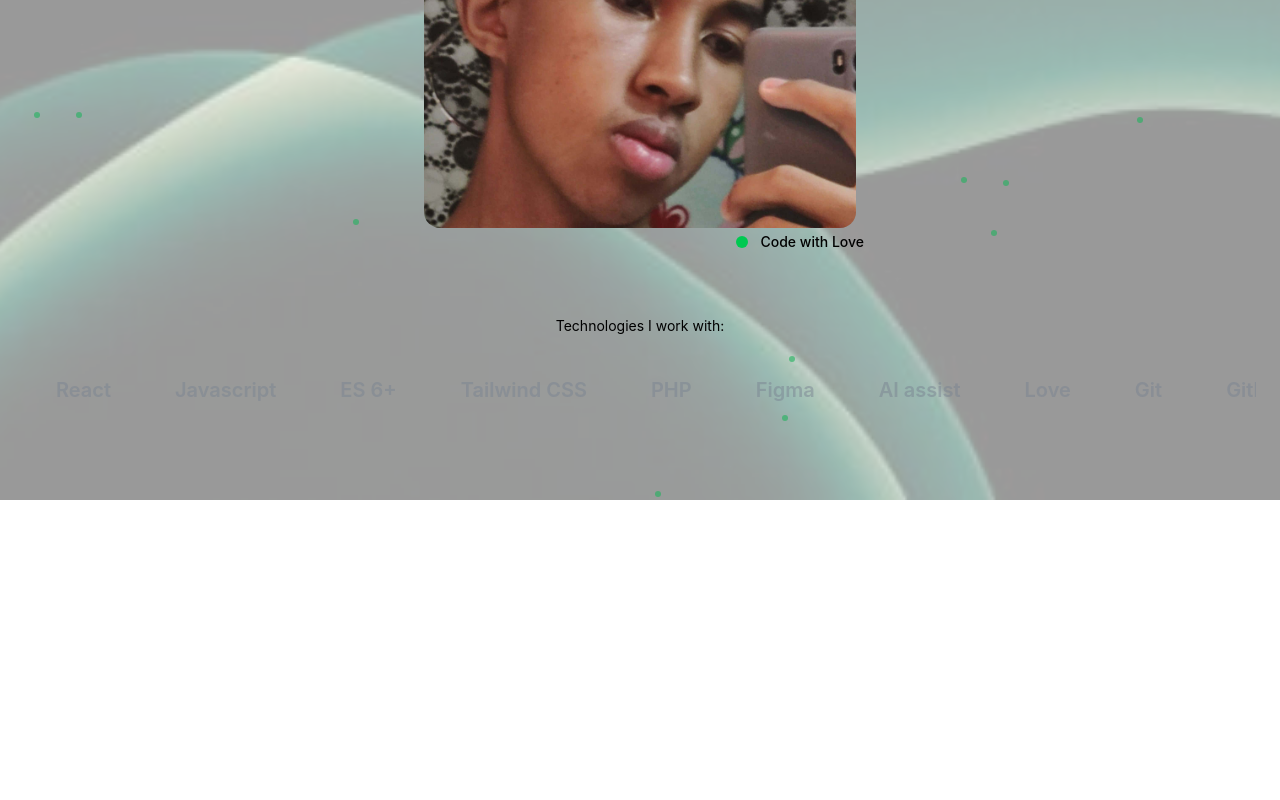
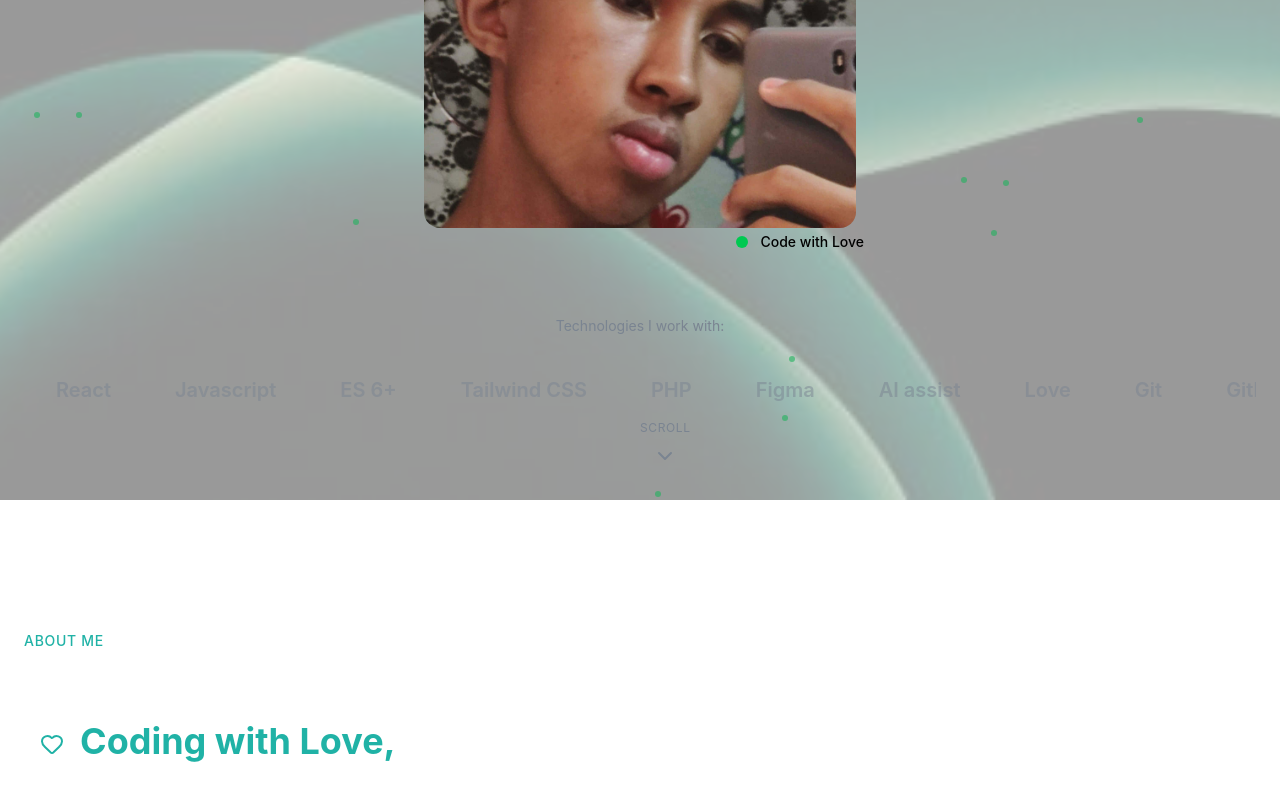
Before and after one commit to PiouPiouXt/Portfolio, a React app: page / in a window 1280 px wide. Shown: the part 893-1693 px from the top of the page. Before the commit the page ends 1393 px from the top, so only its background shows below. Built offline with nearby package versions, Linux system fonts and the light colour scheme; the HTML template or start-up script is replaced by a standard one.

Commit message:
finishing skills and debute about section

```diff
--- a/src/layout/Navbar.jsx
+++ b/src/layout/Navbar.jsx
@@ -1,5 +1,5 @@
 import { Button } from "@/components/Button";
-import { useState } from "react";
+import { useState, useEffect } from "react";
 import { Menu, X } from "lucide-react";
 const navLinks = [
   { href: "#about", label: "About" },
@@ -11,10 +11,21 @@ const navLinks = [
 export const Navbar = () => {
 
   const [isMobileMenuOpen, setIsMobileMenuOpen] = useState(false);
+  const [isScrolled, setIsScrolled] = useState(false);
 
+  useEffect(() => {
+    const handleScroll = () => {
+      window.scrollY > 0 ? setIsScrolled(true) : setIsScrolled(false);
+    };
+
+    window.addEventListener("scroll", handleScroll);
+    return () => {
+      window.removeEventListener("scroll", handleScroll);
+    };
+  }, []);
 
   return (
-    <header className="fixed top-0 left-0 right-0 bg-transparent py-5 z-10">
+    <header className={`fixed top-0 left-0 right-0 transition-all duration-400 ${isScrolled ? "glass py-3" : "bg-transparent py-5"} z-10 border-radius-5`}>
       <nav className="container mx-auto px-6 flex items-center justify-between">
         <a href='#' className="text-xl font-bold tracking-tight hover:text-primary">
           PM<span className="text-primary">.</span>
--- a/src/sections/About.jsx
+++ b/src/sections/About.jsx
@@ -1,3 +1,45 @@
+import { Heart } from "lucide-react";
+
+// const highlights = [
+//   {
+//     icon: Code2,
+//     title: "Code with Love",
+//     description: "I write clean, efficient, and maintainable code that is easy to read and understand."
+//   },
+//   {
+//     icon: Time,
+//     title: "Time Management",
+//     description: "I prioritize tasks effectively, ensuring that projects are completed on time and within budget."
+//   },
+//   {
+//     icon: Users,
+//     title: "Collaboration",
+//     description: "I work well with others, contributing to a positive and productive team environment."
+//   },
+// ]
+
+
+
+
 export const About = () => {
-  return <section></section>
-}
+  return (
+    <section id="about" className="py-32 relative overflow-hidden">
+      <div className="container mx-auto px-6 relative z-10">
+        <div className="grid lg:grid-cols-2 gap-16 items center">
+          {/* Left Column */}
+          <div className="space-y-8">
+            <div className="animate-fade-in">
+              <span className="text-secondary-foreground text-sm font-medium tracking-wider uppercase">About Me</span>
+            </div>
+          </div>
+
+          <h2 className="text-4xl md:text-5xl font-bold leading-tight animation-fade-in animation-delay-100 text-secondary-foreground">
+            <Heart className="inline-block w-14 h-14 md:w-16 md:h-16 px-4 px-4"></Heart>
+            Coding with Love,
+            <span className="fonr-serif italic font-normal text-white"> and transform your idea.</span>
+          </h2>
+        </div>
+      </div>
+    </section>
+  );
+};
--- a/src/sections/Hero.jsx
+++ b/src/sections/Hero.jsx
@@ -1,6 +1,6 @@
 import { useMemo } from 'react';
 import { Button } from "@/components/Button";
-import { ArrowRight, Cat, Send } from 'lucide-react';
+import { ArrowRight, Cat, Send, ChevronDown } from 'lucide-react';
 import { MagicButton } from "@/assets/MagicButton.jsx";
 
 const skills = [
@@ -142,7 +142,7 @@ export const Hero = () => {
 
       {/* Skills sections */}
       <div className='mt-20 animate-fade-in animation-delay-600'>
-        <p className='text-sm text-muted-foregrond mb-6 text-center'>
+        <p className='text-sm text-muted-foreground mb-6 text-center'>
           Technologies I work with:
         </p>
         <div className='relative overflow-hidden'>
@@ -150,7 +150,11 @@ export const Hero = () => {
             {[...skills, ...skills].map((skill, idx) =>
             (
               <div key={idx} className='flex-shrink-0 px-8 py-4'>
-                <span className='text-xl font-semibold text-muted-foreground/50 hover:text-muted-foreground transition-colors cursor-pointer'>{skill}</span>
+                <span className='text-xl font-semibold text-muted-foreground/50
+                hover:text-muted-foreground transition-colors cursor-crosshair'
+                >
+                  {skill}
+                </span>
               </div>
             ))}
 
@@ -158,5 +162,18 @@ export const Hero = () => {
         </div>
       </div>
     </div>
+
+    <div
+      className="absolute bottom-8 left-1/2 -translate-x-1/2
+      animate-fade-in animation-delay-800"
+    >
+      <a
+        href="#about"
+        className="flex flex-col items-center gap-2 text-muted-foreground hover:text-primary transition-colors group"
+      >
+        <span className="text-xs uppercase tracking-wider">Scroll</span>
+        <ChevronDown className="w-6 h-6 animate-bounce" />
+      </a>
+    </div>
   </section>
 }
```
